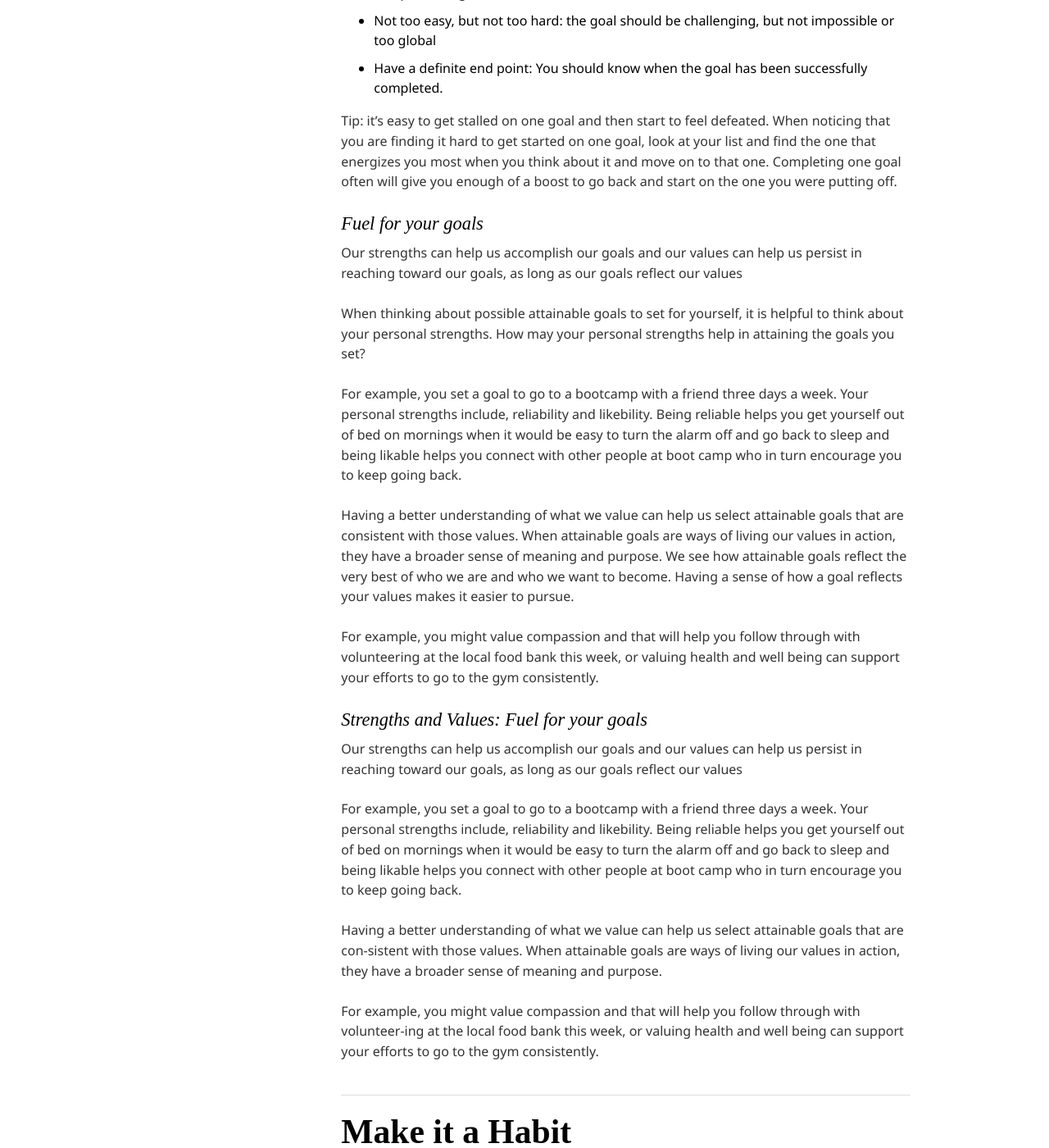
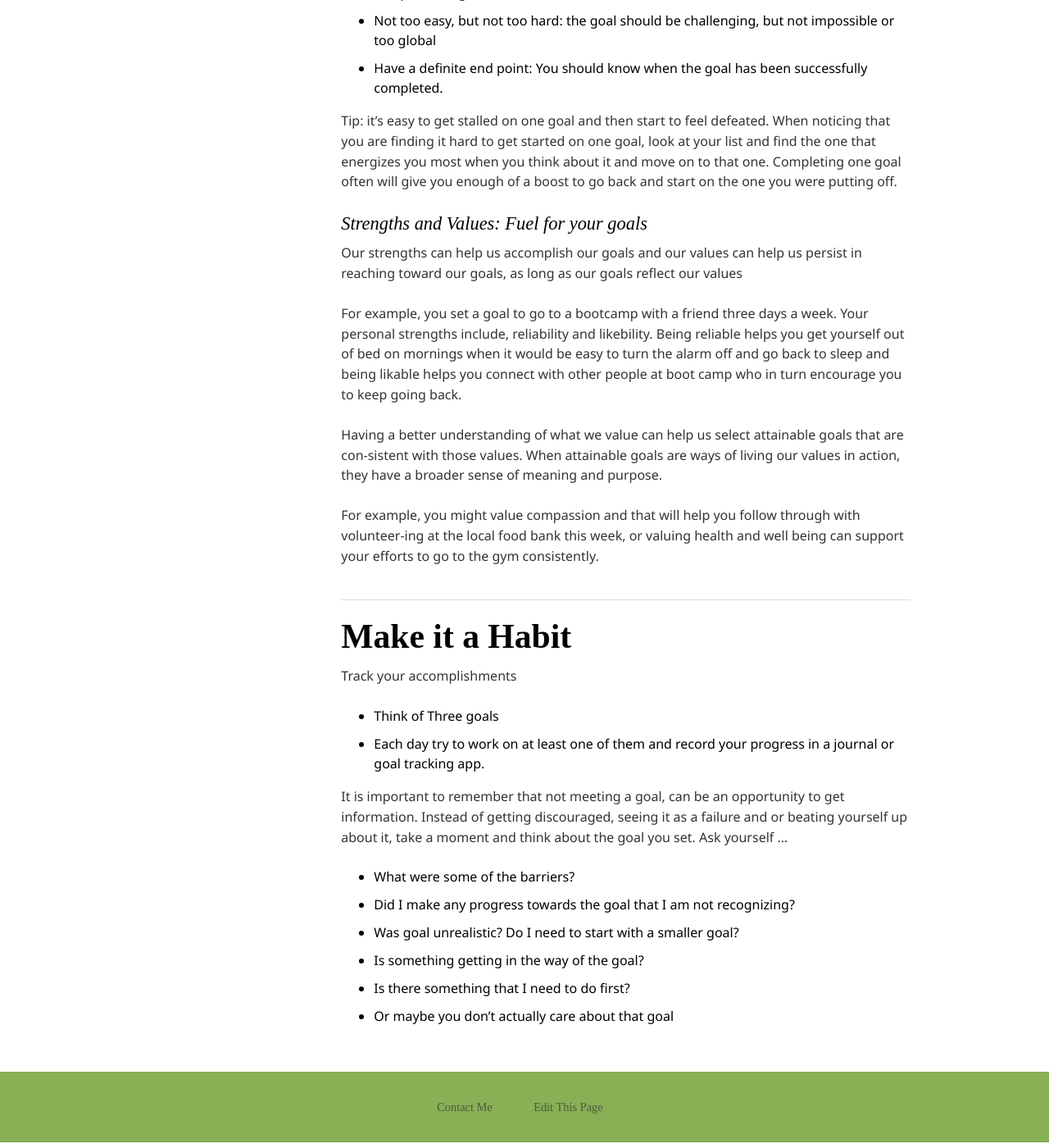
Before and after one commit to mtorres253/mtorres253.github.io, a Jekyll site: the page built from chapt-8/index.md, in a window 1280 px wide and 1400 px high, scrolled down 2478 px. Shown: the whole window at 82% size. Built offline with Jekyll 4.4.1, drawn with Linux system fonts in a browser that asks for light colours; nearby versions of some CDN libraries; some web fonts are replaced; comment, search, counter and statistics services are not loaded.

Commit message:
Update index.md

```diff
--- a/chapt-8/index.md
+++ b/chapt-8/index.md
@@ -65,18 +65,6 @@ Keep in mind that attainable goals have four characteristics:
 - Have a definite end point: You should know when the goal has been successfully completed.
 
 Tip: it’s easy to get stalled on one goal and then start to feel defeated. When noticing that you are finding it hard to get started on one goal, look at your list and find the one that energizes you most when you think about it and move on to that one. Completing one goal often will give you enough of a boost to go back and start on the one you were putting off.
-### Fuel for your goals
-
-Our strengths can help us accomplish our goals and our values can help us persist in reaching toward our goals, as long as our goals reflect our values
-
-When thinking about possible attainable goals to set for yourself, it is helpful to think about your personal strengths. How may your personal strengths help in attaining the goals you set?
-
-For example, you set a goal to go to a bootcamp with a friend three days a week.  Your personal strengths include, reliability and likebility.  Being reliable helps you get yourself out of bed on mornings when it would be easy to turn the alarm off and go back to sleep and being likable helps you connect with other people at boot camp who in turn encourage you to keep going back.
-
-Having a better understanding of what we value can help us select attainable goals that are consistent with those values.  When attainable goals are ways of living our values in action, they have a broader sense of meaning and purpose.  We see how attainable goals reflect the very best of who we are and who we want to become.  Having a sense of how a goal reflects your values makes it easier to pursue.
-
-For example, you might value compassion and that will help you follow through with volunteering at the local food bank this week, or valuing health and well being can support your efforts to go to the gym consistently.
-
 
 ### Strengths and Values: Fuel for your goals
 
```
